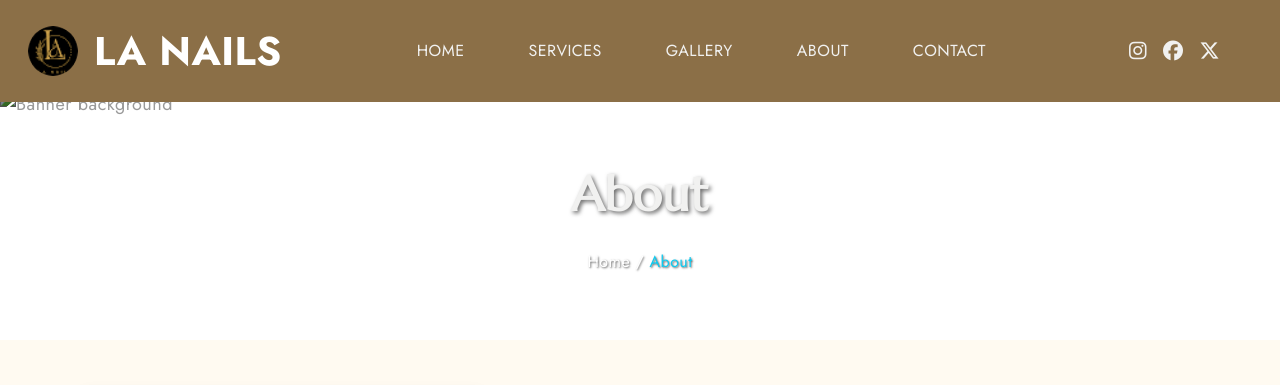
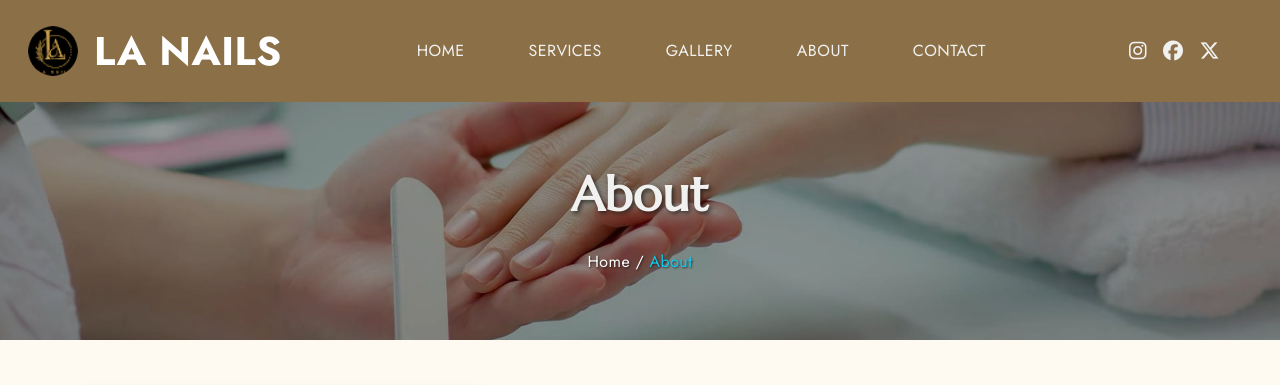
Before and after one commit to Giabao1292/LANAIL, a plain HTML site: page about.html in a window 1280 px wide. Shown: the top 385 px of the page. Drawn offline with nearby package versions, Linux system fonts and the light colour scheme; grey boxes are pictures that could not be loaded; a web font is replaced by a local one.

Commit message:
Href to src

```diff
--- a/about.html
+++ b/about.html
@@ -224,7 +224,7 @@
       style="margin-top: 90px"
     >
       <img
-        src="/images/nailImage/spa/BackgroundNail.webp"
+        src="/images/nailImage/spa/BackgroundNail.png"
         alt="Banner background"
         class="banner-bg img-fluid w-100"
       />
```
